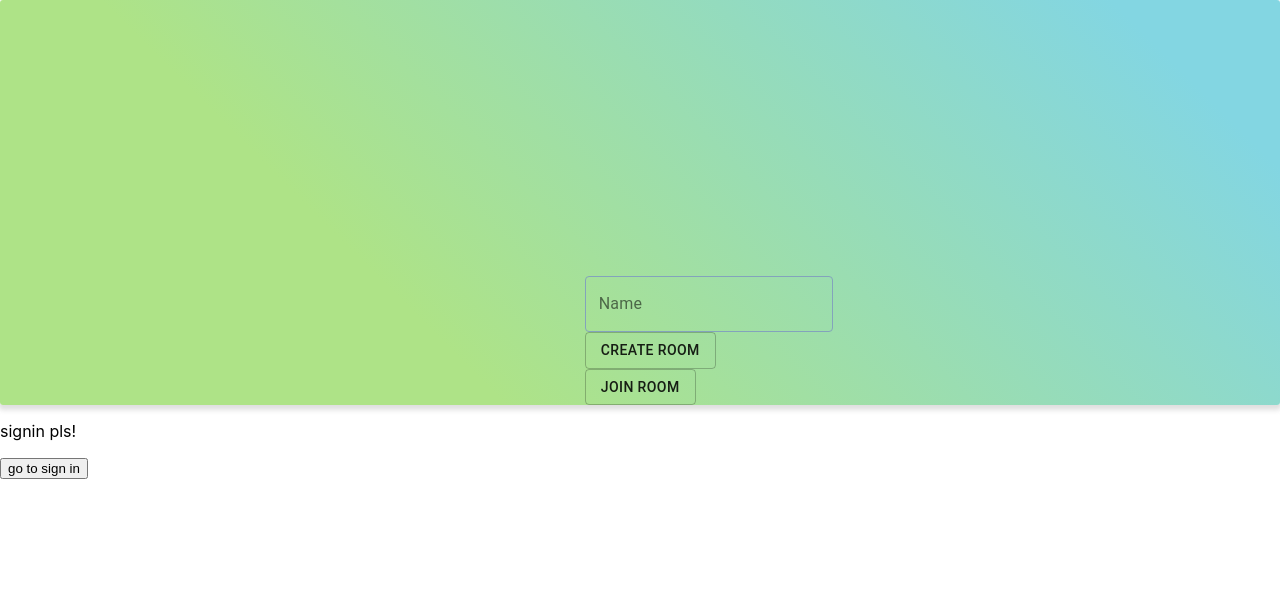
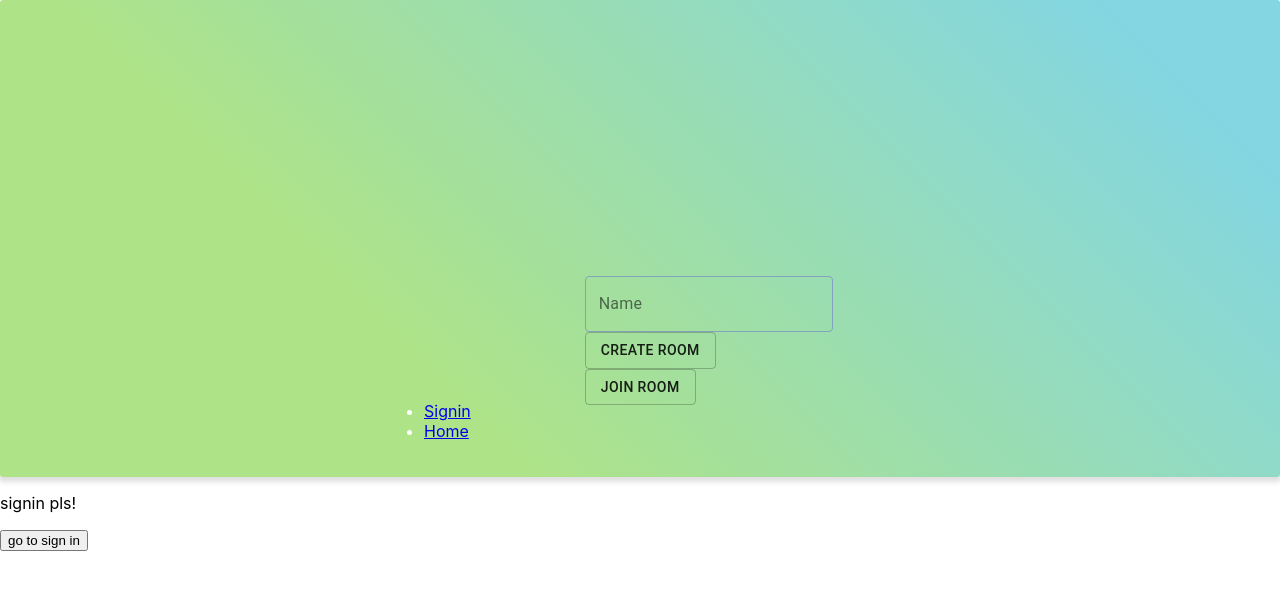
Before and after one commit to Ramenable/on-the-hill, a React (Create React App) app in the folder frontend/: page / in a window 1280 px wide. Shown: the top 590 px of the page. Built offline with nearby package versions, Linux system fonts and the light colour scheme; no server answers.

Commit message:
yess lets go

```diff
--- a/frontend/src/App.js
+++ b/frontend/src/App.js
@@ -14,7 +14,7 @@ import { withStyles } from '@material-ui/core/styles';
 import { TextareaAutosize } from '@material-ui/core';
 
 // import { createBrowserHistory } from "history";
-import { BrowserRouter as Router, Route, Switch, Redirect, useHistory, History } from "react-router-dom";
+import { BrowserRouter as Router, Route, Switch, Redirect, useHistory, History, Link } from "react-router-dom";
 import Signin from "./Pages/Signin";
 import Home from "./Pages/Home";
 import { createBrowserHistory } from "history";
@@ -113,7 +113,8 @@ export const history = createBrowserHistory();
 function App() {
   const classes = useStyles();
   return (
-    <Router history = {history}>
+
+    <Router history={history}>
       <div className={classes.root}>
         <Container maxWidth="sm">
           <div style={{ padding: 20 }}>
@@ -130,11 +131,19 @@ function App() {
                 </Grid>
               </div>
             </Grid>
+            <ul>
+              <li>
+                <Link to="/">Signin</Link>
+              </li>
+              <li>
+                <Link to="/home">Home</Link>
+              </li>
+            </ul>
           </div>
         </Container>
       </div >
-      <Route path = '/' exact component = {Signin}></Route>
-      <Route path = '/home' component = {Home}></Route>
+      <Route path='/' exact component={Signin}></Route>
+      <Route path='/home' component={Home}></Route>
       <button onClick={() => history.push('/signin')}>go to sign in</button>
 
     </Router>
```
